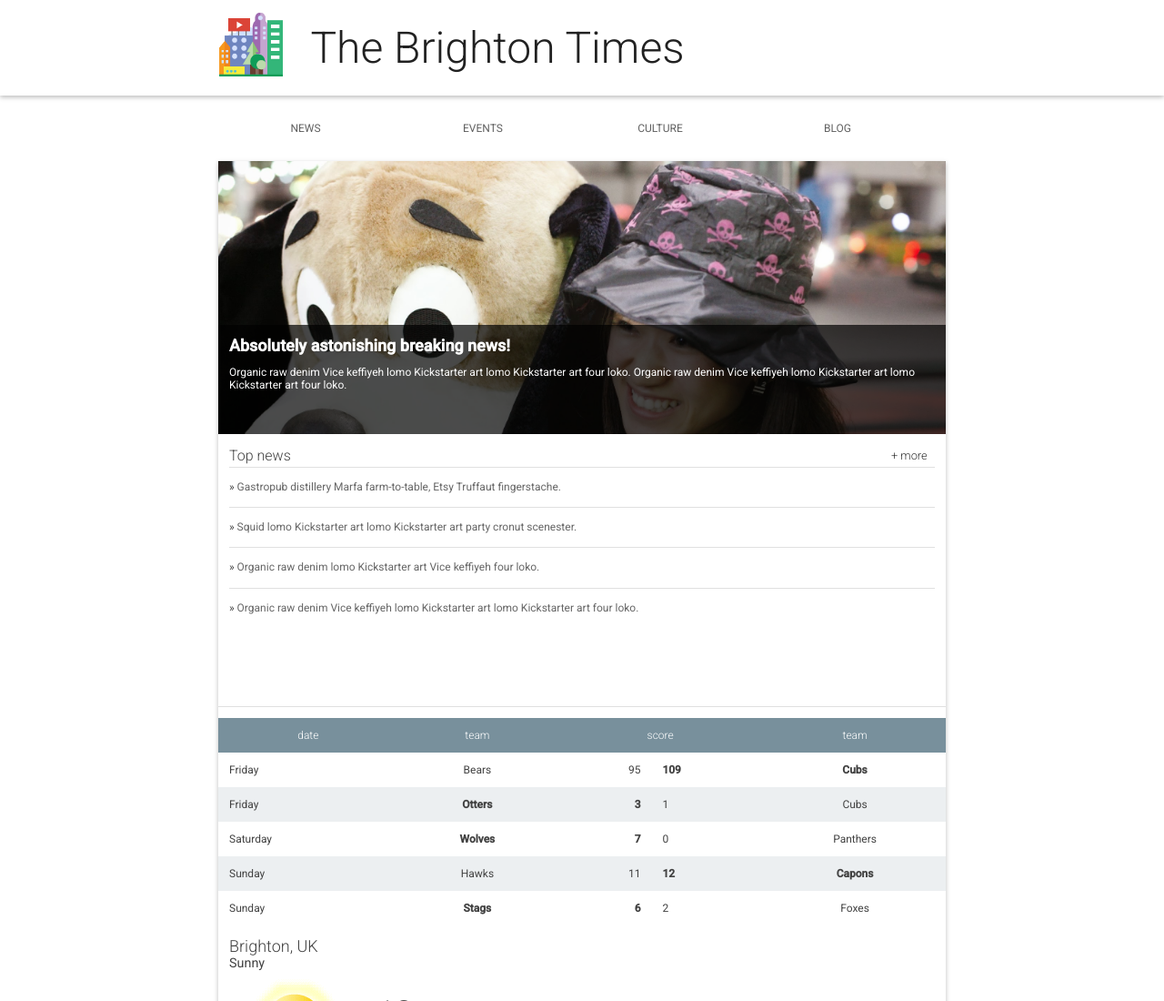
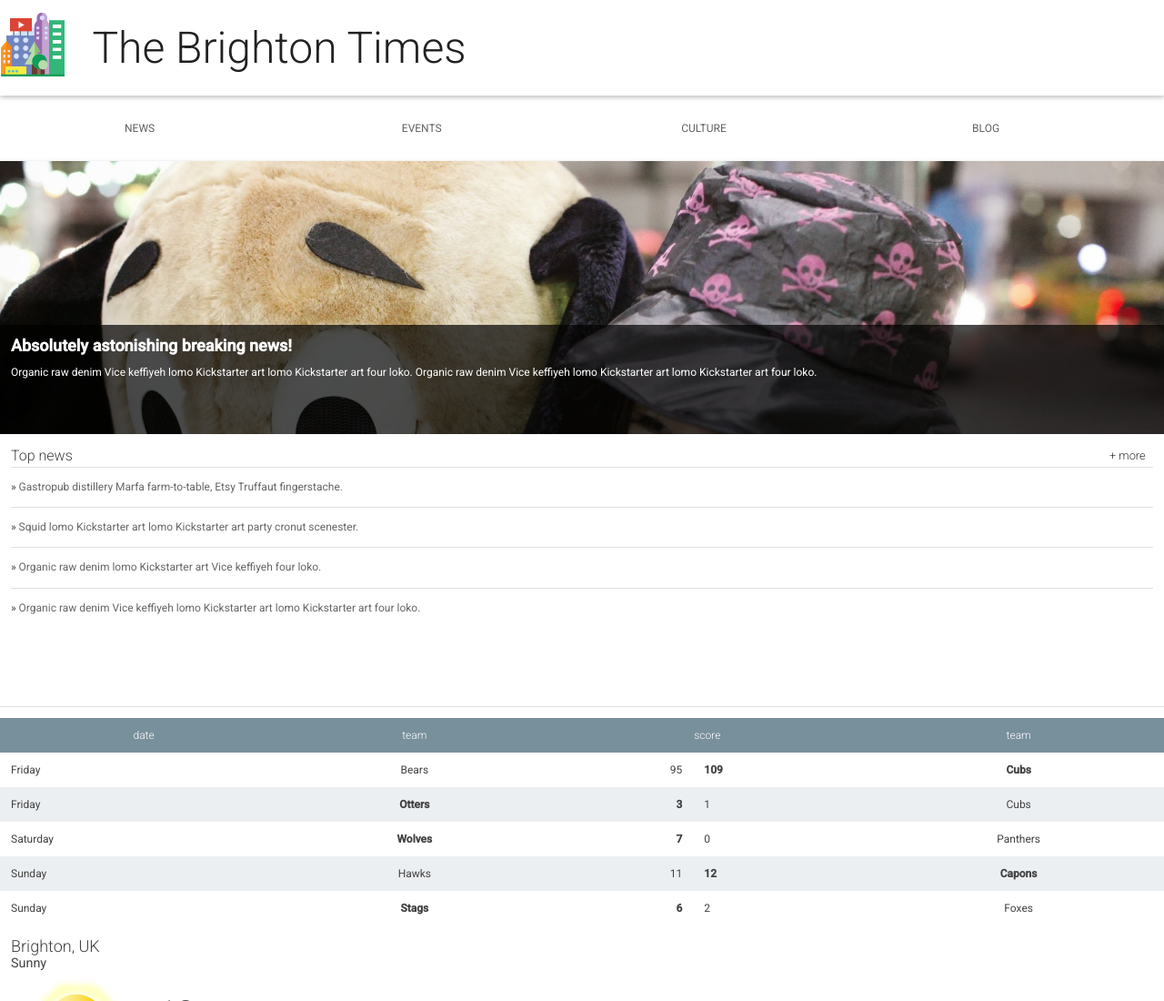
Before and after one commit to RaghavMangrola/the-brighton-times, a plain HTML site: page index.html in a window 1280 px wide. Shown: the top 1100 px of the page at 91% size. Drawn offline with Linux system fonts and the light colour scheme.

Commit message:
style: Set width to 100% on more elements

```diff
--- a/main.css
+++ b/main.css
@@ -58,7 +58,7 @@ a {
 }
 
 .header__inner {
-  width: 800px;
+  width: 100%;
   margin-left: auto;
   margin-right: auto;
 }
@@ -86,7 +86,7 @@ a {
  */
 
 .nav {
-  width: 800px;
+  width: 100%;
   margin-left: auto;
   margin-right: auto;
 }
@@ -126,7 +126,7 @@ a {
 
 main {
   box-shadow: 0 2px 5px rgba(0, 0, 0, 0.26);
-  width: 800px;
+  width: 100%;
   margin-left: auto;
   margin-right: auto;
 }
```
